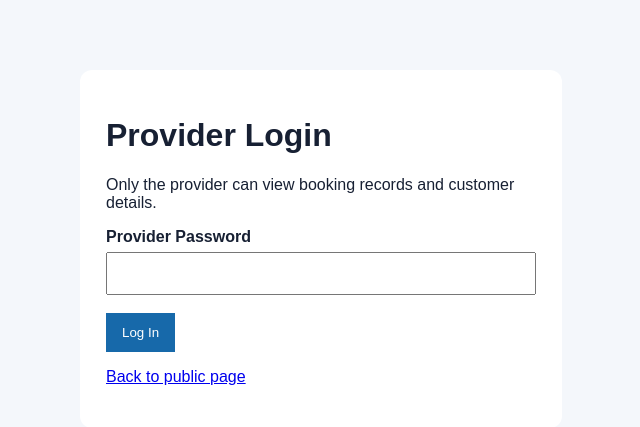
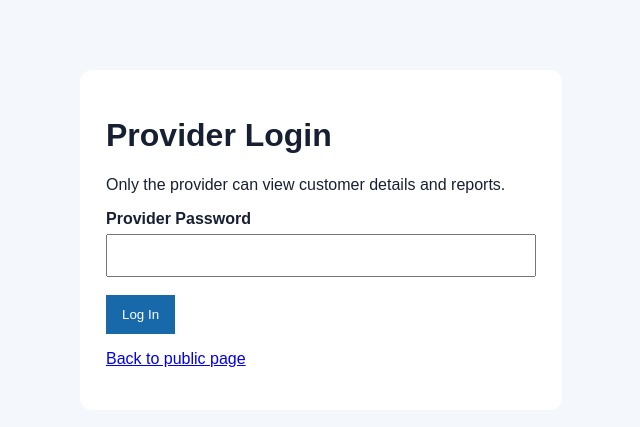
Before and after one commit to kjsskotha/sports-facility-booking, a Flask app: page /provider/login in a window 1280 px wide. Shown: the top 427 px of the page, without its empty margins (319-959 px from the left). Run offline with Flask 3, Linux system fonts and the light colour scheme; parts of the project's set-up code (start-up, migrations or seed data) failed here and were passed over.

Commit message:
Update provider_login.html

```diff
--- a/templates/provider_login.html
+++ b/templates/provider_login.html
@@ -1,3 +1,4 @@
+
 <!doctype html>
 <html lang="en">
 <head>
@@ -9,14 +10,14 @@ body{font-family:Arial;background:#f4f7fb;color:#172033}
 main{max-width:430px;margin:70px auto;background:white;padding:26px;border-radius:12px}
 label{display:block;margin:14px 0 6px;font-weight:bold}
 input{width:100%;padding:12px;box-sizing:border-box}
-button{background:#1769aa;color:white;padding:12px 16px;border:0;margin-top:18px}
+button{background:#1769aa;color:white;padding:12px 16px;border:0;margin-top:18px;cursor:pointer}
 .message{padding:12px;background:#ffeded;margin:12px 0}
 </style>
 </head>
 <body>
 <main>
 <h1>Provider Login</h1>
-<p>Only the provider can view booking records and customer details.</p>
+<p>Only the provider can view customer details and reports.</p>
 
 {% with messages = get_flashed_messages(with_categories=true) %}
 {% for category, message in messages %}
```
